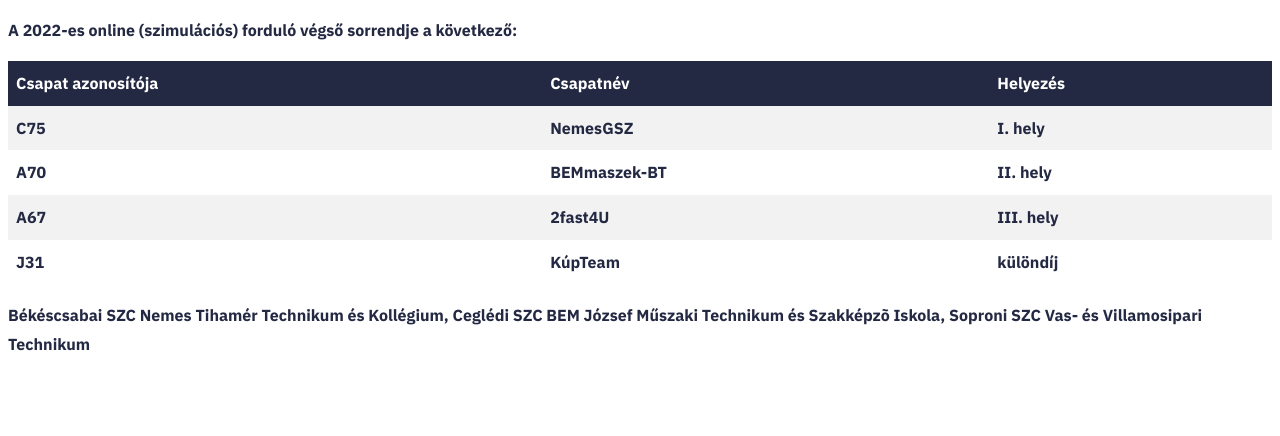
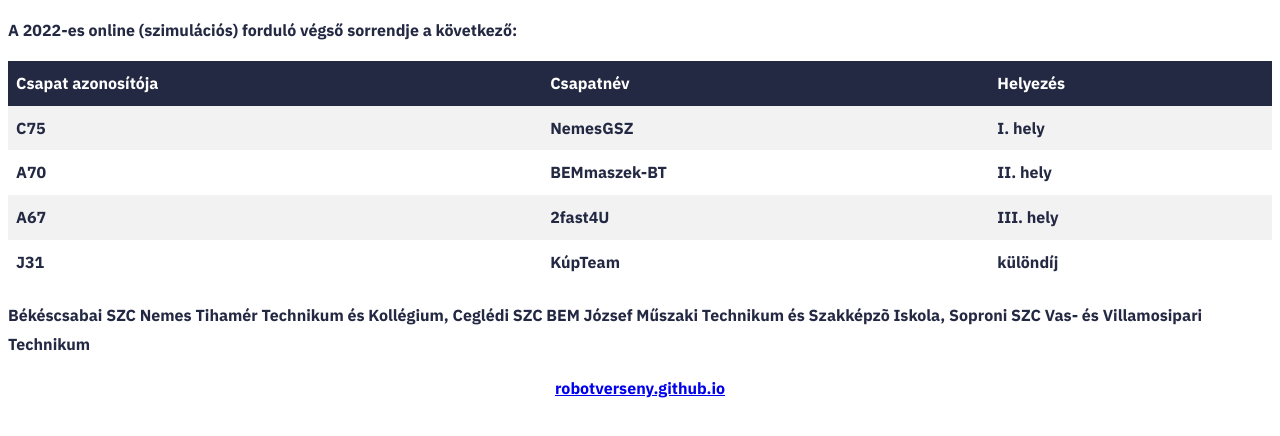
Before and after one commit to robotverseny/robotverseny.github.io, a plain HTML site: page eredmenyek.html in a window 1280 px wide. Drawn offline with Linux system fonts and the light colour scheme.

Commit message:
Link hozzáadva

```diff
--- a/eredmenyek.html
+++ b/eredmenyek.html
@@ -93,7 +93,7 @@ th {
     Békéscsabai SZC Nemes Tihamér Technikum és Kollégium, Ceglédi SZC BEM József Műszaki Technikum és Szakképzõ Iskola, Soproni SZC Vas- és Villamosipari Technikum
   </p>
   <p>
-
+    <center><a href ="https://robotverseny.github.io/">robotverseny.github.io</a></center>
   </p>
 
 </div>
```
